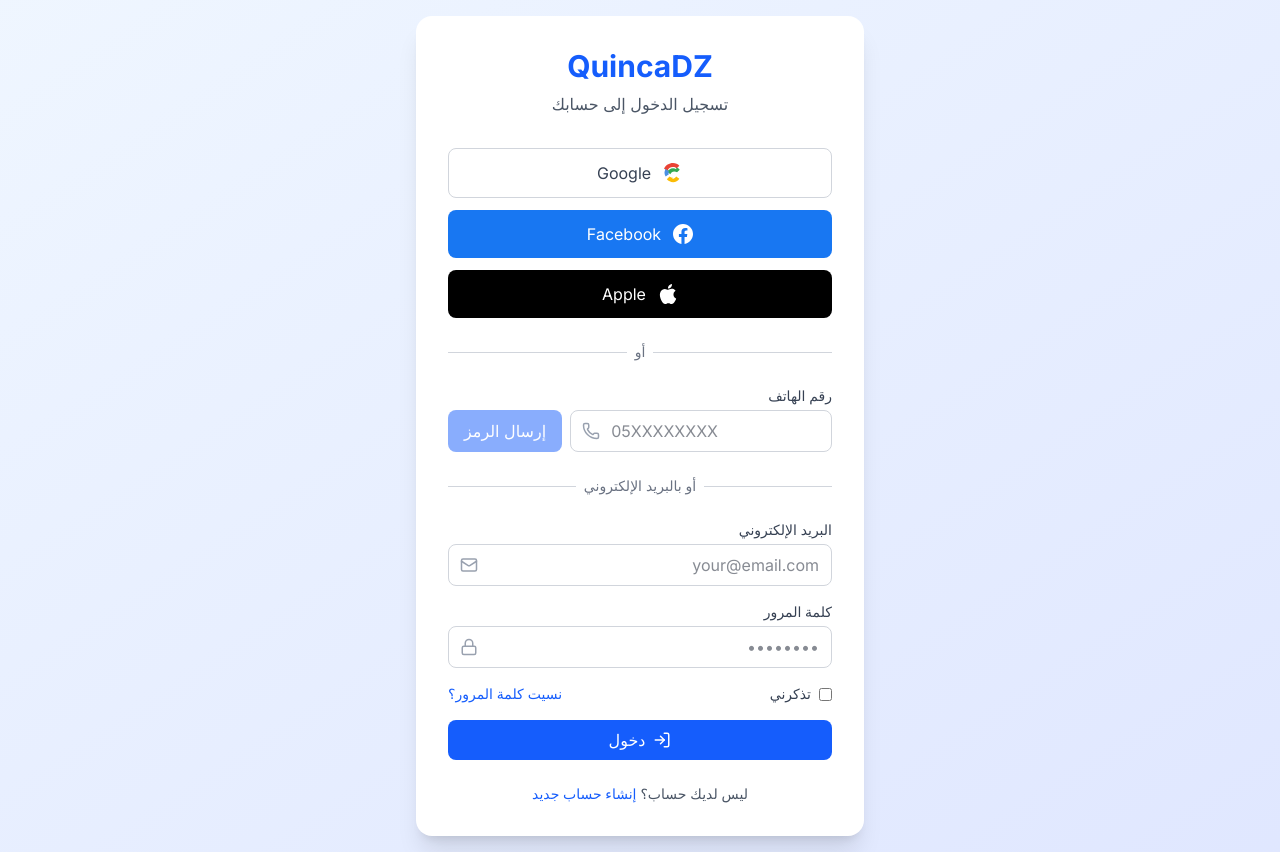
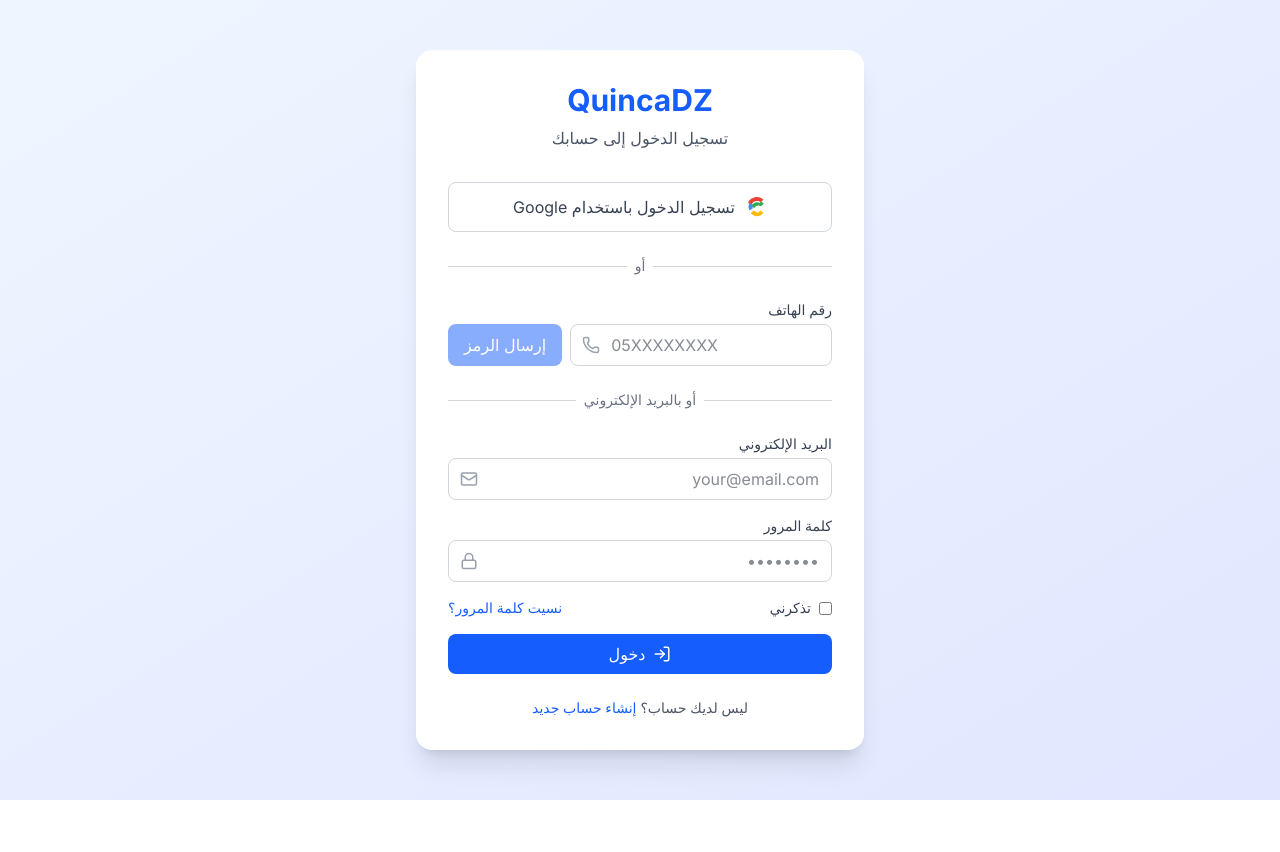
Before and after one commit to bahihs75/quincadz, a Next.js app: page /auth/login in a window 1280 px wide. After the commit the page ends 800 px from the top, so only its background shows below. Built offline with nearby package versions, Linux system fonts and the light colour scheme; no server answers.

Commit message:
Final login: only Google, polished design, consistent theme

```diff
--- a/src/app/auth/login/page.tsx
+++ b/src/app/auth/login/page.tsx
@@ -31,10 +31,10 @@
     }
   }
 
-  const handleSocialLogin = async (provider: 'google' | 'facebook' | 'apple') => {
+  const handleGoogleLogin = async () => {
     setLoading(true)
     const { error } = await supabase.auth.signInWithOAuth({
-      provider,
+      provider: 'google',
       options: { redirectTo: `${window.location.origin}/auth/callback` }
     })
     if (error) {
@@ -79,12 +79,11 @@
           <p className="text-gray-600 dark:text-gray-400 mt-2">تسجيل الدخول إلى حسابك</p>
         </div>
 
-        {/* Social Login Buttons */}
-        <div className="space-y-3 mb-6">
+        {/* Google Login Button - Only Social */}
         <button
-            onClick={() => handleSocialLogin('google')}
+          onClick={handleGoogleLogin}
           disabled={loading}
-            className="w-full flex items-center justify-center gap-3 bg-white dark:bg-gray-700 border border-gray-300 dark:border-gray-600 text-gray-700 dark:text-gray-300 py-3 px-4 rounded-lg hover:bg-gray-50 dark:hover:bg-gray-600 transition"
+          className="w-full flex items-center justify-center gap-3 bg-white dark:bg-gray-700 border border-gray-300 dark:border-gray-600 text-gray-700 dark:text-gray-300 py-3 px-4 rounded-lg hover:bg-gray-50 dark:hover:bg-gray-600 transition mb-6"
         >
           <svg className="w-5 h-5" viewBox="0 0 24 24">
             <path fill="#EA4335" d="M5.266 9.765A7.077 7.077 0 0 1 12 4.93c1.665 0 3.156.586 4.341 1.552l3.265-3.265C17.824 1.186 15.117 0 12 0 7.27 0 3.196 2.697 1.207 6.701l4.059 3.064z" />
@@ -92,31 +91,8 @@
             <path fill="#4A90E2" d="M7.047 14.468a7.026 7.026 0 0 1-.351-2.217c0-.762.133-1.498.374-2.186l-4.06-3.064C2.335 9.005 1.8 10.456 1.8 12c0 1.545.536 2.997 1.432 4.179l3.815-2.711z" />
             <path fill="#FBBC05" d="M12.201 17.7c-1.66 0-3.156-.588-4.344-1.552l-3.266 3.265C6.48 21.41 9.176 23 12.201 23c3.026 0 5.72-1.59 7.414-4.065l-3.815-2.711c-1.05 1.645-2.864 2.776-4.999 2.776z" />
           </svg>
-            <span>Google</span>
+          <span>تسجيل الدخول باستخدام Google</span>
         </button>
-
-          <button
-            onClick={() => handleSocialLogin('facebook')}
-            disabled={loading}
-            className="w-full flex items-center justify-center gap-3 bg-[#1877f2] text-white py-3 px-4 rounded-lg hover:bg-[#166fe5] transition"
-          >
-            <svg className="w-5 h-5" fill="currentColor" viewBox="0 0 24 24">
-              <path d="M24 12.073c0-6.627-5.373-12-12-12s-12 5.373-12 12c0 5.99 4.388 10.954 10.125 11.854v-8.385H7.078v-3.47h3.047V9.43c0-3.007 1.792-4.669 4.533-4.669 1.312 0 2.686.235 2.686.235v2.953H15.83c-1.491 0-1.956.925-1.956 1.874v2.25h3.328l-.532 3.47h-2.796v8.385C19.612 23.027 24 18.062 24 12.073z" />
-            </svg>
-            <span>Facebook</span>
-          </button>
-
-          <button
-            onClick={() => handleSocialLogin('apple')}
-            disabled={loading}
-            className="w-full flex items-center justify-center gap-3 bg-black text-white py-3 px-4 rounded-lg hover:bg-gray-900 transition"
-          >
-            <svg className="w-5 h-5" fill="currentColor" viewBox="0 0 24 24">
-              <path d="M12.152 6.896c-.948 0-2.415-1.078-3.96-1.04-2.04.027-3.91 1.183-4.961 3.014-2.117 3.675-.546 9.103 1.519 12.09 1.013 1.454 2.208 3.09 3.792 3.039 1.52-.065 2.09-.987 3.935-.987 1.831 0 2.35.987 3.96.948 1.637-.026 2.67-1.48 3.676-2.948 1.157-1.688 1.636-3.325 1.662-3.415-.039-.013-3.182-1.221-3.22-4.857-.026-3.04 2.48-4.494 2.597-4.559-1.429-2.09-3.623-2.324-4.39-2.376-2-.156-3.675 1.09-4.61 1.09zM15.53 3.83c.843-1.012 1.4-2.427 1.245-3.83-1.207.052-2.662.805-3.532 1.818-.78.896-1.454 2.338-1.273 3.714 1.338.104 2.715-.69 3.56-1.702z" />
-            </svg>
-            <span>Apple</span>
-          </button>
-        </div>
 
         <div className="relative my-6">
           <div className="absolute inset-0 flex items-center">
```
Lines whose indentation alone changed are shown as unchanged.
